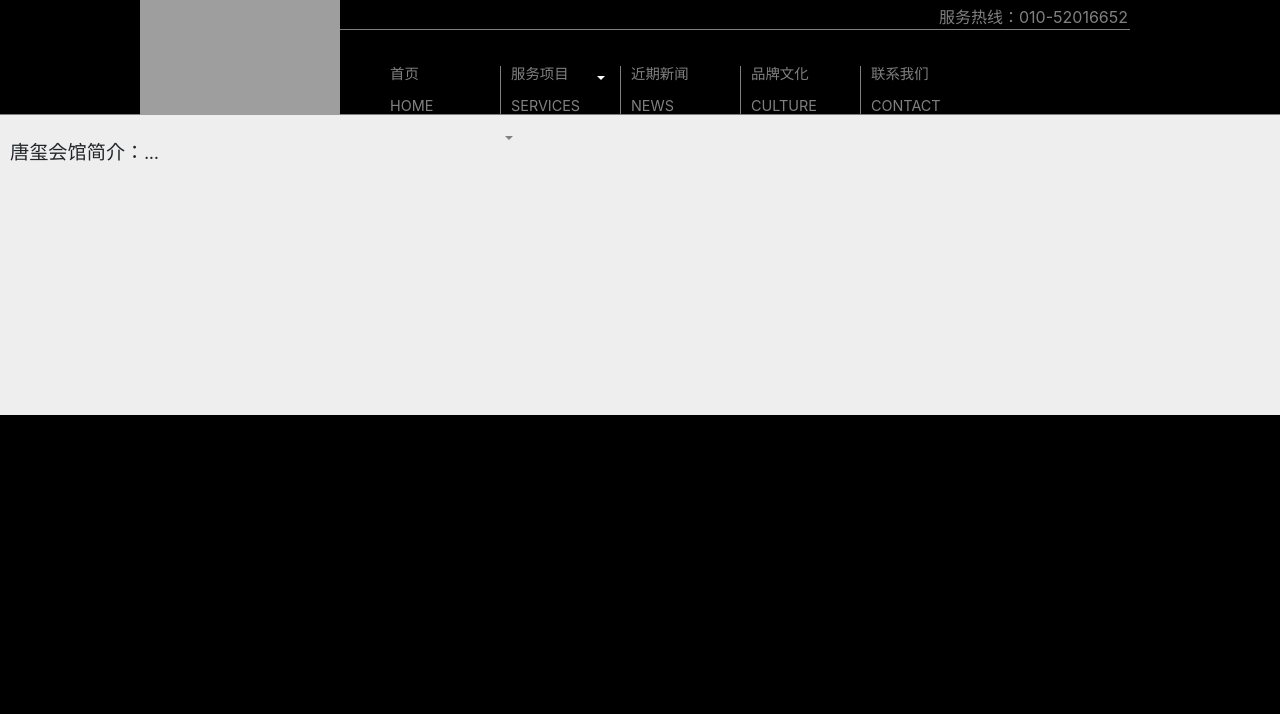
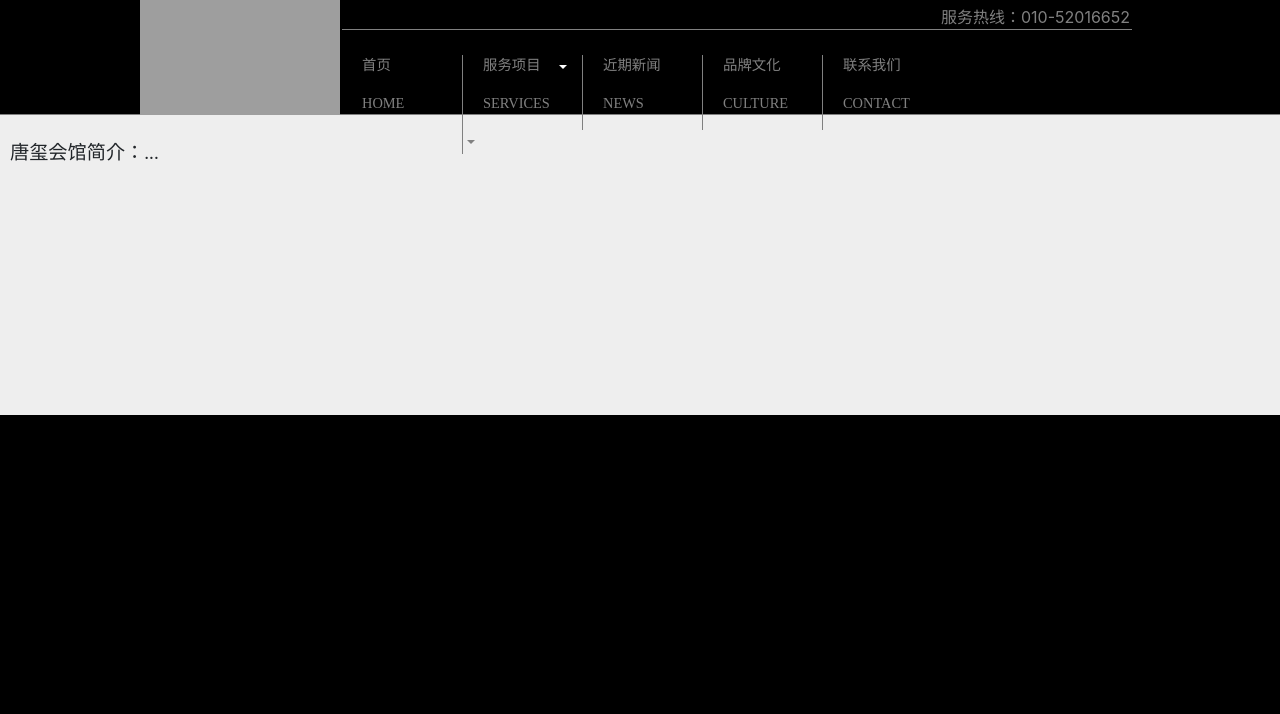
Before and after one commit to cash2one/tangxi_website, a Django app: page /about/ in a window 1280 px wide. Shown: the top 714 px of the page. Run offline with Django 3.2, Linux system fonts and the light colour scheme; parts of the project's set-up code (start-up, migrations or seed data) failed here and were passed over; some libraries are stand-ins or nearby versions; grey boxes are pictures that could not be loaded.

Commit message:
improve the page style.

```diff
--- a/tangxi_website/static/css/style.css
+++ b/tangxi_website/static/css/style.css
@@ -31,17 +35,17 @@ Layout
 		width: 1000px;
 		height: 115px;
 		margin: 0px auto;
+		position: relative;
 	}
 		#logo {
-			float: left;
-			position: relative;
+			position: absolute;
 			width: 200px;
 			height: 115px;
 			background-image: url('/static/img/logo.jpg');
 		}
 		#hot-line {
-			float: left;
-
+			position: absolute;
+			left: 202px;
 			width: 790px;
 			height: 30px;
 			border-bottom: 1px solid gray;
@@ -50,7 +54,13 @@ Layout
 			text-align: right;
 			color: gray;
 		}
-
+		#navi {
+			position: absolute;
+			left: 202px;
+			bottom: 0px;
+			height: 60px;
+			width: 790px;
+		}
 #main {
 	width: 100%;
 	min-height: 600px;
@@ -151,42 +159,40 @@ Layout
 navigation
 ----------------------------------------
 */
-#navi {
-	float: left;
-	position: relative;
-	bottom: 0px;
-	left:0px;
-	height: 60px;
-	width: 790px;
-	margin-top: 20px;
-}
 
-#menu a {
+#navi a {
 	color: gray;
 	font-size: 0.9em;
+	text-decoration: none;
 }
-#menu a:hover {
+#navi a:hover {
 	color: white;
 }
-#menu ul li{
+#navi ul {
+	margin: 0px;
+	padding: 0px;
+}
+#navi ul li{
 	display: block;
 	float: left;
 	text-align: left;
-	text-indent: 10px;
-	line-height: 16px;
+	text-indent: 20px;
 	width: 120px;
-	height: 48px;
 	border-left: 1px solid gray;
 	position: relative;
+	font-family: "Times New Roman", Times, serif;
 }
-
-#menu li.first-menu {
-	border-left: 0px;
+#navi li:first-child {
+	border: 0px;
 }
-#menu span {
+#navi li:hover {
+	background-image: -moz-linear-gradient(top, #333333, white 50%);
+	background-image: -webkit-gradient(linear, left top, left bottom, color-stop(0, black), color-stop(1, #333333));
+}
+#navi span {
 	padding-left: 10px;
 }
-#menu .caret {
+#navi .caret {
   width: 0;
   height: 0;
   vertical-align: center;
--- a/tangxi_website/templates/includes/menu.html
+++ b/tangxi_website/templates/includes/menu.html
@@ -1,13 +1,12 @@
-<div id="menu">
 <ul>
-		 <li class="first-menu" {% if active_menu == '/home/' %} id="current_menu_item" {% endif %}>
+	 <li {% if active_menu == '/home/' %} id="current_menu_item" {% endif %}>
 	  <a href="/home/"><p>首页</p><p>HOME</p></a>
 	 </li>
 	 <li {% if active_menu == '/services/' %} id="current_menu_item" {% endif %} class="dropdown">
 		<a class="dropdown-toggle" id="drop4" role="button" data-toggle="dropdown" href="#"><p>服务项目</p><p>SERVICES</p><b class="caret"></b></a>
 		<ul id="submenu" class="dropdown-menu">
 			<li role="presentation">
-					<a href="/services/foot_massage" role="menuitem" tabindex="1">足疗</a>
+				<a  href="/services/foot_massage" role="menuitem" tabindex="1">足疗</a>
 			</li>
 			<li role="presentation">
 				<a href="/services/billiard" role="menuitem" tabindex="2">台球</a>
@@ -35,4 +34,3 @@
 	 </li>
 	 </li>
  </ul>
-</div>
```
Also changed, not shown: other parts of tangxi_website/static/css/style.css (+27 -10 lines), tangxi_website/templates/services_detail.html (+5 -5 lines). Lines whose indentation alone changed are shown as unchanged.
